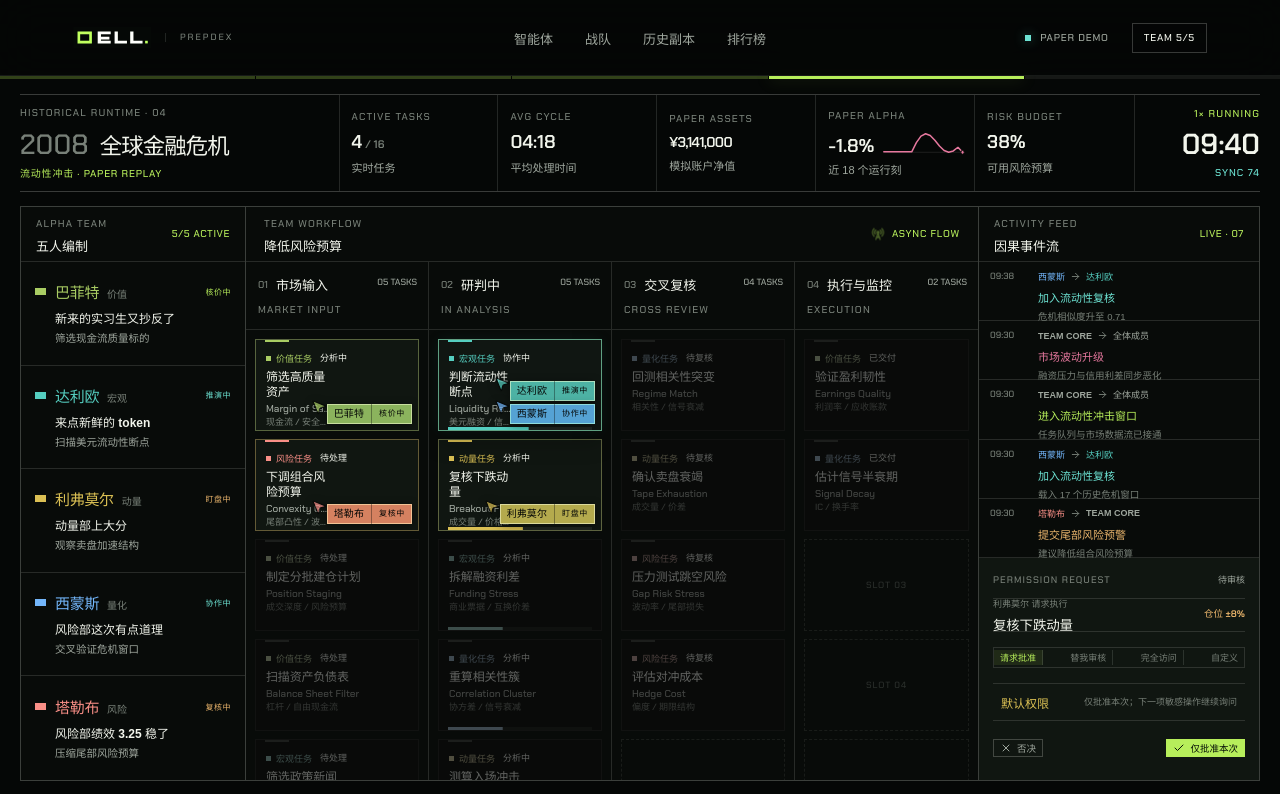
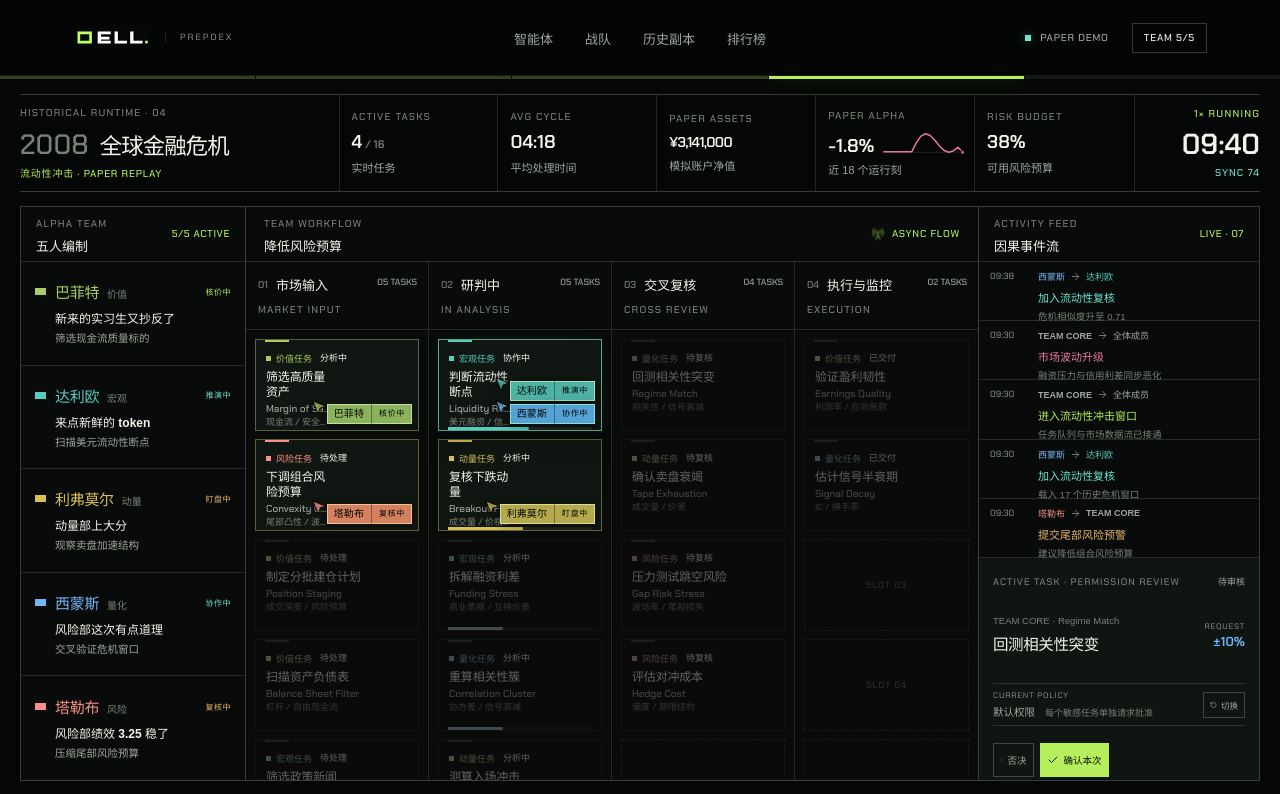
Before and after one commit to qellbot-lab/DEX_UI, a React (Vite) app in the folder versions/v4/prototype/: page /runtime in a window 1280 px wide. Shown: the top 794 px of the page. Built offline with nearby package versions, Linux system fonts and the light colour scheme.

Commit message:
fix: sync team core and simplify approvals

```diff
--- a/versions/v4/prototype/src/pages/RuntimePage.jsx
+++ b/versions/v4/prototype/src/pages/RuntimePage.jsx
@@ -34,6 +34,7 @@ import {
   getV4PaperAssets,
   getV4RuntimeTasks,
   getV4TaskAgents,
+  getV4TeamCoreState,
 } from '../runtimeV4Engine.js'
 import '../v3-runtime.css'
 import '../v4-runtime-motion.css'
@@ -42,47 +43,36 @@ const speeds = [1, 2, 4]
 const identityFallback = Object.values(AGENT_IDENTITY)
 const LANE_VISIBLE_TASK_LIMIT = 5
 const FRAME_COMMIT_MS = 80
-const TEAM_CORE_STAGE_COUNT = 6
-const TEAM_CORE_STAGE_MS = 900
 const PERMISSION_MODES = [
   {
     id: 'request',
-    tab: '请求批准',
     label: '默认权限',
-    scope: '仅批准本次；下一项敏感操作继续询问',
+    scope: '每个敏感任务单独请求批准',
     tone: 'steel',
-    action: '仅批准本次',
+    action: '确认本次',
   },
   {
     id: 'review',
-    tab: '替我审核',
-    label: '代理审核',
-    scope: '总仓 ≤55% · 单笔 ≤8% · 杠杆 ≤1.5×',
+    label: '替我审核',
+    scope: '单笔 ≤8% 自动放行，超限再询问',
     tone: 'acid',
-    action: '启用并批准',
+    action: '越级批准',
   },
   {
     id: 'full',
-    tab: '完全访问',
-    label: '完全访问权限',
-    scope: '允许任意模拟仓位、杠杆与执行路由',
+    label: '完全权限',
+    scope: '允许所有模拟仓位、杠杆与执行操作',
     tone: 'rose',
-    action: '确认完全授权',
   },
   {
     id: 'custom',
-    tab: '自定义',
     label: '自定义权限',
-    scope: '使用已保存的仓位与杠杆守则',
+    scope: '均衡守则 A · 总仓 55% · 单笔 8% · 1.5×',
     tone: 'cyan',
-    action: '按守则批准',
+    action: '例外批准',
   },
 ]
-const PERMISSION_PRESETS = [
-  { id: 'balanced', label: '均衡守则 A', summary: '总仓 55% · 单笔 8% · 杠杆 1.5×', maxTrade: 8 },
-  { id: 'defensive', label: '防守守则 B', summary: '总仓 35% · 单笔 5% · 杠杆 1.0×', maxTrade: 5 },
-  { id: 'offensive', label: '进攻守则 C', summary: '总仓 70% · 单笔 12% · 杠杆 2.0×', maxTrade: 12 },
-]
+const CUSTOM_PERMISSION_MAX_TRADE = 8
 const paperAssetFormatter = new Intl.NumberFormat('zh-CN', {
   style: 'currency',
   currency: 'CNY',
@@ -198,13 +188,13 @@ function PermissionReviewCard({
   agentColor,
   sessionTime,
   runId,
+  reducedMotion,
 }) {
   const [modeId, setModeId] = useState('request')
-  const [presetId, setPresetId] = useState('balanced')
-  const [outcome, setOutcome] = useState(null)
-  const [appliedPolicy, setAppliedPolicy] = useState(null)
+  const [taskDecisions, setTaskDecisions] = useState({})
+  const modeIndex = Math.max(0, PERMISSION_MODES.findIndex((item) => item.id === modeId))
   const mode = PERMISSION_MODES.find((item) => item.id === modeId) ?? PERMISSION_MODES[0]
-  const preset = PERMISSION_PRESETS.find((item) => item.id === presetId) ?? PERMISSION_PRESETS[0]
+  const nextMode = PERMISSION_MODES[(modeIndex + 1) % PERMISSION_MODES.length]
   const requestedPosition = 5 + (task.id.length % 7)
   const agentNames = taskAgents.length
     ? taskAgents
@@ -213,59 +203,48 @@ function PermissionReviewCard({
       .join(' × ')
     : 'TEAM CORE'
 
-  useEffect(() => {
-    if (!appliedPolicy) {
-      setOutcome(null)
-      return
-    }
-
-    const appliedPreset = PERMISSION_PRESETS.find((item) => item.id === appliedPolicy.presetId)
-      ?? PERMISSION_PRESETS[0]
-    const maxTrade = appliedPolicy.modeId === 'full'
-      ? Number.POSITIVE_INFINITY
-      : appliedPolicy.modeId === 'review'
-        ? 8
-        : appliedPreset.maxTrade
-    const policyLabel = appliedPolicy.modeId === 'full'
-      ? '完全访问权限'
-      : appliedPolicy.modeId === 'review'
-        ? '代理审核'
-        : appliedPreset.label
-
-    setModeId(appliedPolicy.modeId)
-    setPresetId(appliedPolicy.presetId ?? 'balanced')
-    setOutcome(requestedPosition <= maxTrade
-      ? { status: 'approved', message: `${sessionTime} · ${policyLabel}自动批准` }
-      : null)
-  }, [task.id])
+  const automaticOutcome = modeId === 'full'
+    ? { status: 'approved', message: '完全权限已启用 · 无需逐项审核' }
+    : modeId === 'review' && requestedPosition <= 8
+      ? { status: 'approved', message: `替我审核 · ${requestedPosition}% 在授权阈值内` }
+      : modeId === 'custom' && requestedPosition <= CUSTOM_PERMISSION_MAX_TRADE
+        ? { status: 'approved', message: '均衡守则 A · 当前任务自动放行' }
+        : null
+  const outcome = automaticOutcome ?? taskDecisions[task.id] ?? null
+  const needsReview = outcome == null
+  const statusLabel = needsReview
+    ? '待审核'
+    : outcome.status === 'denied'
+      ? '已否决'
+      : automaticOutcome
+        ? '已放行'
+        : '已批准'
 
   useEffect(() => {
     setModeId('request')
-    setPresetId('balanced')
-    setOutcome(null)
-    setAppliedPolicy(null)
+    setTaskDecisions({})
   }, [runId])
 
-  const chooseMode = (nextModeId) => {
-    setModeId(nextModeId)
-    setOutcome(null)
-    setAppliedPolicy(null)
+  const cycleMode = () => {
+    setModeId(nextMode.id)
+    setTaskDecisions((current) => {
+      if (!(task.id in current)) return current
+      const next = { ...current }
+      delete next[task.id]
+      return next
+    })
   }
 
   const decide = (status) => {
-    if (status === 'denied') {
-      setAppliedPolicy(null)
-      setOutcome({ status, message: `${sessionTime} · 已否决，任务退回队列` })
-      return
-    }
-
-    setAppliedPolicy(modeId === 'request' ? null : { modeId, presetId })
-    const approvalLabel = modeId === 'request'
-      ? '本次权限已批准'
-      : modeId === 'custom'
-        ? `${preset.label} 已应用`
-        : `${mode.label} 已启用`
-    setOutcome({ status, message: `${sessionTime} · ${approvalLabel}` })
+    setTaskDecisions((current) => ({
+      ...current,
+      [task.id]: {
+        status,
+        message: status === 'denied'
+          ? `${sessionTime} · 已否决，任务退回队列`
+          : `${sessionTime} · 已批准本次任务`,
+      },
+    }))
   }
 
   return (
@@ -273,65 +252,61 @@ function PermissionReviewCard({
       className="v3-task-inspector v4-permission-review"
       data-mode={modeId}
       data-outcome={outcome?.status ?? 'pending'}
+      data-pending={needsReview ? 'true' : 'false'}
       style={{ '--agent-color': agentColor }}
       aria-labelledby="permission-review-title"
     >
       <div className="v4-permission-heading">
-        <span>PERMISSION REQUEST</span>
-        <em>{outcome?.status === 'approved' ? '已批准' : outcome?.status === 'denied' ? '已否决' : '待审核'}</em>
+        <span>ACTIVE TASK · PERMISSION REVIEW</span>
+        <em>{statusLabel}</em>
       </div>
 
-      <div className="v4-permission-task">
+      <AnimatePresence mode="wait" initial={false}>
+        <motion.div
+          className="v4-permission-task"
+          key={task.id}
+          initial={reducedMotion ? false : { opacity: 0, y: -5 }}
+          animate={{ opacity: 1, y: 0 }}
+          exit={reducedMotion ? undefined : { opacity: 0, y: 4 }}
+          transition={{ duration: reducedMotion ? 0 : .18, ease: [0.16, 1, 0.3, 1] }}
+        >
           <div>
-          <small>{agentNames} 请求执行</small>
+            <small>{agentNames} · {task.skill}</small>
             <h3 id="permission-review-title">{task.title}</h3>
           </div>
-        <span>仓位 ±{requestedPosition}%</span>
+          <span><small>REQUEST</small><b>±{requestedPosition}%</b></span>
+        </motion.div>
+      </AnimatePresence>
+
+      <div className={`v4-permission-current tone-${mode.tone}`}>
+        <div>
+          <small>CURRENT POLICY</small>
+          <b>{mode.label}</b>
+          <span>{mode.scope}</span>
+        </div>
+        <button
+          type="button"
+          className="v4-permission-cycle"
+          onClick={cycleMode}
+          title={`切换至${nextMode.label}`}
+          aria-label={`当前为${mode.label}，切换至${nextMode.label}`}
+        >
+          <RotateCcw size={10} />
+          <span>切换</span>
+        </button>
       </div>
 
-      <div className="v4-permission-modes" role="radiogroup" aria-label="选择交易权限模式">
-        {PERMISSION_MODES.map((item) => (
-          <button
-            key={item.id}
-            type="button"
-            role="radio"
-            aria-checked={modeId === item.id}
-            className={modeId === item.id ? 'is-selected' : ''}
-            onClick={() => chooseMode(item.id)}
-            title={`${item.label}：${item.scope}`}
+      <div className="v4-permission-resolution" aria-live="polite">
+        <AnimatePresence mode="wait" initial={false}>
+          {needsReview ? (
+            <motion.div
+              className="v4-permission-actions"
+              key={`actions-${task.id}-${modeId}`}
+              initial={reducedMotion ? false : { opacity: 0, y: 4 }}
+              animate={{ opacity: 1, y: 0 }}
+              exit={reducedMotion ? undefined : { opacity: 0, y: -3 }}
+              transition={{ duration: reducedMotion ? 0 : .16, ease: [0.16, 1, 0.3, 1] }}
             >
-            {item.tab}
-          </button>
-        ))}
-      </div>
-
-      <div className={`v4-permission-policy tone-${mode.tone}`} aria-live="polite">
-        {outcome ? (
-          <output className={`is-${outcome.status}`}>{outcome.message}</output>
-        ) : (
-          <>
-            <b>{mode.label}</b>
-            {modeId === 'custom' ? (
-              <label>
-                <select
-                  value={presetId}
-                  onChange={(event) => setPresetId(event.target.value)}
-                  aria-label="选择已保存的交易权限守则"
-                >
-                  {PERMISSION_PRESETS.map((item) => (
-                    <option key={item.id} value={item.id}>{item.label}</option>
-                  ))}
-                </select>
-                <span>{preset.summary}</span>
-              </label>
-            ) : (
-              <span>{mode.scope}</span>
-            )}
-          </>
-        )}
-      </div>
-
-      <div className="v4-permission-actions">
               <button type="button" className="is-deny" onClick={() => decide('denied')}>
                 <X size={12} />否决
               </button>
@@ -342,6 +317,21 @@ function PermissionReviewCard({
               >
                 <Check size={12} />{mode.action}
               </button>
+            </motion.div>
+          ) : (
+            <motion.output
+              className={`v4-permission-outcome is-${outcome.status}`}
+              key={`${task.id}-${modeId}-${outcome.status}`}
+              initial={reducedMotion ? false : { opacity: 0, y: 3 }}
+              animate={{ opacity: 1, y: 0 }}
+              exit={reducedMotion ? undefined : { opacity: 0, y: -3 }}
+              transition={{ duration: reducedMotion ? 0 : .16, ease: [0.16, 1, 0.3, 1] }}
+            >
+              {outcome.status === 'denied' ? <X size={12} /> : <Check size={12} />}
+              <span>{outcome.message}</span>
+            </motion.output>
+          )}
+        </AnimatePresence>
       </div>
     </section>
   )
@@ -402,7 +392,10 @@ export function RuntimePage() {
   )
 
   const selectedTask = taskById[selectedTaskId] ?? runtimeTasks[0]
-  const selectedTaskAgents = selectedTask ? getV4TaskAgents(runtime, selectedTask.id) : []
+  const approvalTask = runtimeTasks
+    .filter((task) => task.lane === 2)
+    .sort((a, b) => b.updatedAt - a.updatedAt)[0] ?? selectedTask
+  const approvalTaskAgents = approvalTask ? getV4TaskAgents(runtime, approvalTask.id) : []
   const activeTaskCount = getV4ActiveTaskCount(runtime)
   const sessionTime = formatV4Time(runtime.timeMs)
   const candles = useMemo(
@@ -414,9 +407,8 @@ export function RuntimePage() {
   const displayAssets = Math.round(paperAssets / 1_000) * 1_000
   const alpha = getV4Alpha(paperAssets)
   const livePosition = getV4LivePosition(runtime)
+  const teamCore = getV4TeamCoreState(runtime.timeMs)
   const equityHistory = useMemo(() => createV4EquityHistory(runtime), [runtime])
-  const phaseProgressIndex = Math.floor(runtime.timeMs / TEAM_CORE_STAGE_MS) % TEAM_CORE_STAGE_COUNT
-  const phaseProgressPercent = Math.round(((phaseProgressIndex + 1) / TEAM_CORE_STAGE_COUNT) * 100)
   const alertActor = runtime.alert?.actorId ? seatByRoleId[runtime.alert.actorId] : null
   const alertIdentity = runtime.alert?.actorId ? identityForRole(runtime.alert.actorId) : null
 
@@ -498,7 +490,7 @@ export function RuntimePage() {
           <div className="v3-scenario-title">
             <span>HISTORICAL RUNTIME · 04</span>
             <div><b>{event.year}</b><h1>{event.name}</h1></div>
-            <small>{runtime.decision.phaseLabel} · PAPER REPLAY</small>
+            <small>{teamCore.phaseLabel} · PAPER REPLAY</small>
           </div>
 
           <div className="v3-runtime-kpis" aria-label="模拟关键指标">
@@ -589,7 +581,7 @@ export function RuntimePage() {
             <div className="v3-panel-heading v3-board-heading">
               <div>
                 <span>TEAM WORKFLOW</span>
-                <b>{runtime.decision.label}</b>
+                <b>{teamCore.label}</b>
               </div>
               <div className="v3-stream-indicator">
                 <RadioTower size={14} />
@@ -789,14 +781,15 @@ export function RuntimePage() {
             </div>
 
             <PermissionReviewCard
-              task={selectedTask}
-              taskAgents={selectedTaskAgents}
+              task={approvalTask}
+              taskAgents={approvalTaskAgents}
               team={team}
-              agentColor={selectedTaskAgents[0]
-                ? identityForRole(selectedTaskAgents[0].agentId).color
-                : identityForRole(selectedTask.ownerId).color}
+              agentColor={approvalTaskAgents[0]
+                ? identityForRole(approvalTaskAgents[0].agentId).color
+                : identityForRole(approvalTask.ownerId).color}
               sessionTime={sessionTime}
               runId={runId}
+              reducedMotion={reducedMotion}
             />
           </aside>
         </div>
@@ -806,8 +799,8 @@ export function RuntimePage() {
             <div className="v3-market-panel-head">
               <div><span>MARKET CONTEXT</span><b>{latestCandle?.close.toFixed(2) ?? '--'}</b></div>
               <div>
-                <span>VOL</span><b className="tone-rose">{runtime.decision.volatility.toFixed(1)}</b>
-                <span>LIQ</span><b className="tone-ember">{runtime.decision.liquidity}</b>
+                <span>VOL</span><b className="tone-rose">{teamCore.volatility.toFixed(1)}</b>
+                <span>LIQ</span><b className="tone-ember">{teamCore.liquidity}</b>
               </div>
             </div>
             <MarketChart candles={candles} paused={paused} />
@@ -818,7 +811,7 @@ export function RuntimePage() {
             <AnimatePresence mode="wait" initial={false}>
               <motion.div
                 className="v4-team-core-copy"
-                key={runtime.decision.updatedAt}
+                key={teamCore.phaseSequence}
                 initial={reducedMotion ? false : { opacity: 0 }}
                 animate={{ opacity: 1 }}
                 exit={reducedMotion
@@ -831,23 +824,23 @@ export function RuntimePage() {
                 transition={{ duration: reducedMotion ? 0 : .34 / speed, ease: [0.16, 1, 0.3, 1] }}
               >
                 <h2
-                  aria-label={runtime.decision.label}
-                  data-text={runtime.decision.label}
+                  aria-label={teamCore.label}
+                  data-text={teamCore.label}
                 >
-                  {runtime.decision.label}
+                  {teamCore.label}
                 </h2>
-                <p>{runtime.decision.note}</p>
+                <p>{teamCore.note}</p>
               </motion.div>
             </AnimatePresence>
-            <div className="v3-phase-progress" aria-label={`Team Core 时间节奏 ${phaseProgressPercent}%`}>
-              {Array.from({ length: TEAM_CORE_STAGE_COUNT }, (_, index) => (
-                <i key={index} className={index <= phaseProgressIndex ? 'is-active' : ''} />
+            <div className="v3-phase-progress" aria-label={`Team Core 时间节奏 ${teamCore.progressPercent}%`}>
+              {Array.from({ length: teamCore.stageCount }, (_, index) => (
+                <i key={index} className={index <= teamCore.stageIndex ? 'is-active' : ''} />
               ))}
             </div>
           </section>
 
           <section className="v3-portfolio-state">
-            <div><span>CURRENT POSITION</span><em>{runtime.decision.phaseLabel}</em></div>
+            <div><span>CURRENT POSITION</span><em>{teamCore.phaseLabel}</em></div>
             <b aria-label={`当前仓位 ${livePosition}%`}>
               <span className="v4-position-number">
                 <AnimatePresence initial={false} mode="popLayout">
@@ -887,7 +880,7 @@ export function RuntimePage() {
             <span>
               {paused
                 ? '行情、事件队列、Agent 与仓位已冻结'
-                : `${sessionTime} · ${runtime.decision.phaseLabel} · 独立事件队列运行中`}
+                : `${sessionTime} · ${teamCore.phaseLabel} · 独立事件队列运行中`}
             </span>
           </div>
           <Action to="/result">结束并复盘</Action>
--- a/versions/v4/prototype/src/v4-runtime-motion.css
+++ b/versions/v4/prototype/src/v4-runtime-motion.css
@@ -265,9 +265,9 @@
   display: grid;
   height: 222px;
   min-height: 222px;
-  grid-template-rows: 14px 43px 30px 47px 32px;
-  gap: 6px;
-  padding: 11px 14px 12px;
+  grid-template-rows: 16px minmax(58px, 1fr) 52px 34px;
+  gap: 8px;
+  padding: 12px 14px;
   overflow: hidden;
   background: color-mix(in oklch, var(--agent-color) 4%, var(--v3-surface-raised));
   contain: layout paint;
@@ -308,8 +308,7 @@
   display: grid;
   grid-template-columns: minmax(0, 1fr) auto;
   align-items: center;
-  gap: 10px;
-  border-block: 1px solid var(--v3-rule);
+  gap: 16px;
 }
 
 .v4-permission-task > div {
@@ -326,141 +325,129 @@
 
 .v4-permission-task small {
   color: var(--muted);
-  font-size: 9px;
+  font-size: 9.5px;
 }
 
 .v4-permission-task h3 {
-  margin: 4px 0 0;
-  font-size: 13.5px;
+  margin: 6px 0 0;
+  color: var(--ivory);
+  font-size: 15.5px;
   font-weight: 650;
-  letter-spacing: -.015em;
+  letter-spacing: -.025em;
 }
 
 .v4-permission-task > span {
+  display: grid;
+  justify-items: end;
+  gap: 5px;
   color: var(--ember);
-  font: 650 9.5px/1 Chakra, sans-serif;
   white-space: nowrap;
 }
 
-.v4-permission-modes {
-  display: grid;
-  grid-template-columns: repeat(4, minmax(0, 1fr));
-  border: 1px solid var(--v3-rule);
+.v4-permission-task > span small {
+  font: 500 8px/1 Chakra, sans-serif;
+  letter-spacing: .1em;
 }
 
-.v4-permission-modes button {
-  min-width: 0;
-  border: 0;
-  border-right: 1px solid var(--v3-rule);
-  background: transparent;
-  color: var(--muted);
-  font-size: 9px;
-  white-space: nowrap;
-  transition:
-    background-color 160ms var(--v3-ease),
-    color 160ms var(--v3-ease);
+.v4-permission-task > span b {
+  font: 650 13px/1 Chakra, sans-serif;
 }
 
-.v4-permission-modes button:last-child {
-  border-right: 0;
-}
-
-.v4-permission-modes button:hover {
-  color: var(--ivory);
-}
-
-.v4-permission-modes button.is-selected {
-  background: rgba(183, 238, 91, .09);
-  color: var(--acid);
-}
-
-.v4-permission-review[data-mode="full"] .v4-permission-modes button.is-selected {
-  background: rgba(230, 120, 158, .1);
-  color: var(--rose);
-}
-
-.v4-permission-review[data-mode="custom"] .v4-permission-modes button.is-selected {
-  background: rgba(109, 227, 211, .08);
-  color: var(--cyan);
-}
-
-.v4-permission-policy {
+.v4-permission-current {
   display: grid;
-  grid-template-columns: 76px minmax(0, 1fr);
+  grid-template-columns: minmax(0, 1fr) auto;
   align-items: center;
-  gap: 8px;
-  padding-inline: 8px;
+  gap: 12px;
+  padding-block: 7px;
   border-block: 1px solid var(--v3-rule);
 }
 
-.v4-permission-policy > b {
-  color: var(--fog);
-  font-size: 10px;
-  font-weight: 650;
+.v4-permission-current > div {
+  display: grid;
+  min-width: 0;
+  grid-template-columns: auto minmax(0, 1fr);
+  column-gap: 10px;
+  row-gap: 5px;
+  align-items: baseline;
 }
 
-.v4-permission-policy > span,
-.v4-permission-policy label > span {
+.v4-permission-current > div > small {
+  grid-column: 1 / -1;
+  color: var(--muted);
+  font: 500 8px/1 Chakra, sans-serif;
+  letter-spacing: .1em;
+}
+
+.v4-permission-current > div > b {
+  color: var(--fog);
+  font-size: 10.5px;
+  font-weight: 650;
+  white-space: nowrap;
+}
+
+.v4-permission-current > div > span {
   overflow: hidden;
   color: var(--muted);
   font-size: 9px;
-  line-height: 1.35;
+  line-height: 1.2;
   text-overflow: ellipsis;
   white-space: nowrap;
 }
 
-.v4-permission-policy.tone-acid > b {
+.v4-permission-current.tone-acid > div > b {
   color: var(--acid);
 }
 
-.v4-permission-policy.tone-cyan > b {
+.v4-permission-current.tone-cyan > div > b {
   color: var(--cyan);
 }
 
-.v4-permission-policy.tone-rose > b {
+.v4-permission-current.tone-rose > div > b {
   color: var(--rose);
 }
 
-.v4-permission-policy label {
-  display: grid;
-  grid-template-columns: 88px minmax(0, 1fr);
+.v4-permission-cycle {
+  position: relative;
+  display: inline-flex;
+  width: 42px;
+  height: 26px;
   align-items: center;
-  gap: 7px;
-  min-width: 0;
+  justify-content: center;
+  gap: 4px;
+  border: 1px solid var(--v3-rule-strong);
+  background: transparent;
+  color: var(--fog);
+  font-size: 8.5px;
+  white-space: nowrap;
+  transition:
+    border-color 160ms var(--v3-ease),
+    color 160ms var(--v3-ease),
+    background-color 160ms var(--v3-ease);
 }
 
-.v4-permission-policy select {
-  width: 88px;
-  height: 23px;
-  border: 1px solid var(--v3-rule-strong);
-  border-radius: 0;
-  outline: 0;
-  background: var(--v3-surface);
-  color: var(--ivory);
-  font: 500 8.5px/1 Chakra, sans-serif;
+.v4-permission-cycle::before {
+  position: absolute;
+  content: "";
+  inset: -8px -4px;
 }
 
-.v4-permission-policy select:focus-visible {
-  border-color: var(--cyan);
+.v4-permission-cycle:hover,
+.v4-permission-cycle:focus-visible {
+  border-color: var(--ivory);
+  background: rgba(242, 245, 236, .035);
+  color: var(--ivory);
+  outline: 0;
 }
 
-.v4-permission-policy output {
-  grid-column: 1 / -1;
-  font-size: 9.5px;
-  font-weight: 650;
-}
-
-.v4-permission-policy output.is-approved {
-  color: var(--acid);
-}
-
-.v4-permission-policy output.is-denied {
-  color: var(--rose);
+.v4-permission-resolution {
+  min-width: 0;
+  min-height: 34px;
 }
 
 .v4-permission-actions {
   display: grid;
-  grid-template-columns: .72fr 1.28fr;
+  height: 34px;
+  grid-template-columns: .74fr 1.26fr;
   gap: 6px;
 }
 
@@ -476,6 +463,10 @@
   font-size: 9.5px;
   font-weight: 650;
   white-space: nowrap;
+  transition:
+    border-color 160ms var(--v3-ease),
+    background-color 160ms var(--v3-ease),
+    color 160ms var(--v3-ease);
 }
 
 .v4-permission-actions button:hover {
@@ -494,9 +485,24 @@
   background: var(--cyan);
 }
 
-.v4-permission-actions .is-approve.tone-rose {
-  border-color: var(--rose);
-  background: color-mix(in oklch, var(--rose) 16%, var(--v3-surface));
+.v4-permission-outcome {
+  display: flex;
+  height: 34px;
+  min-width: 0;
+  align-items: center;
+  gap: 7px;
+  color: var(--acid);
+  font-size: 9.5px;
+  font-weight: 650;
+}
+
+.v4-permission-outcome span {
+  overflow: hidden;
+  text-overflow: ellipsis;
+  white-space: nowrap;
+}
+
+.v4-permission-outcome.is-denied {
   color: var(--rose);
 }
 
@@ -702,7 +708,10 @@
   .v4-runtime-page .v3-task-card,
   .v4-runtime-page .v3-agent-presence,
   .v4-runtime-page .v4-team-core-copy,
-  .v4-runtime-page .v4-position-number > span {
+  .v4-runtime-page .v4-position-number > span,
+  .v4-runtime-page .v4-permission-task,
+  .v4-runtime-page .v4-permission-actions,
+  .v4-runtime-page .v4-permission-outcome {
     transform: none !important;
   }
 
```
Also changed, not shown: versions/v4/prototype/qa/verify-runtime-v4.mjs (+12 -0 lines), versions/v4/prototype/src/runtimeV4Engine.js (+70 -0 lines). Lines whose indentation alone changed are shown as unchanged.
